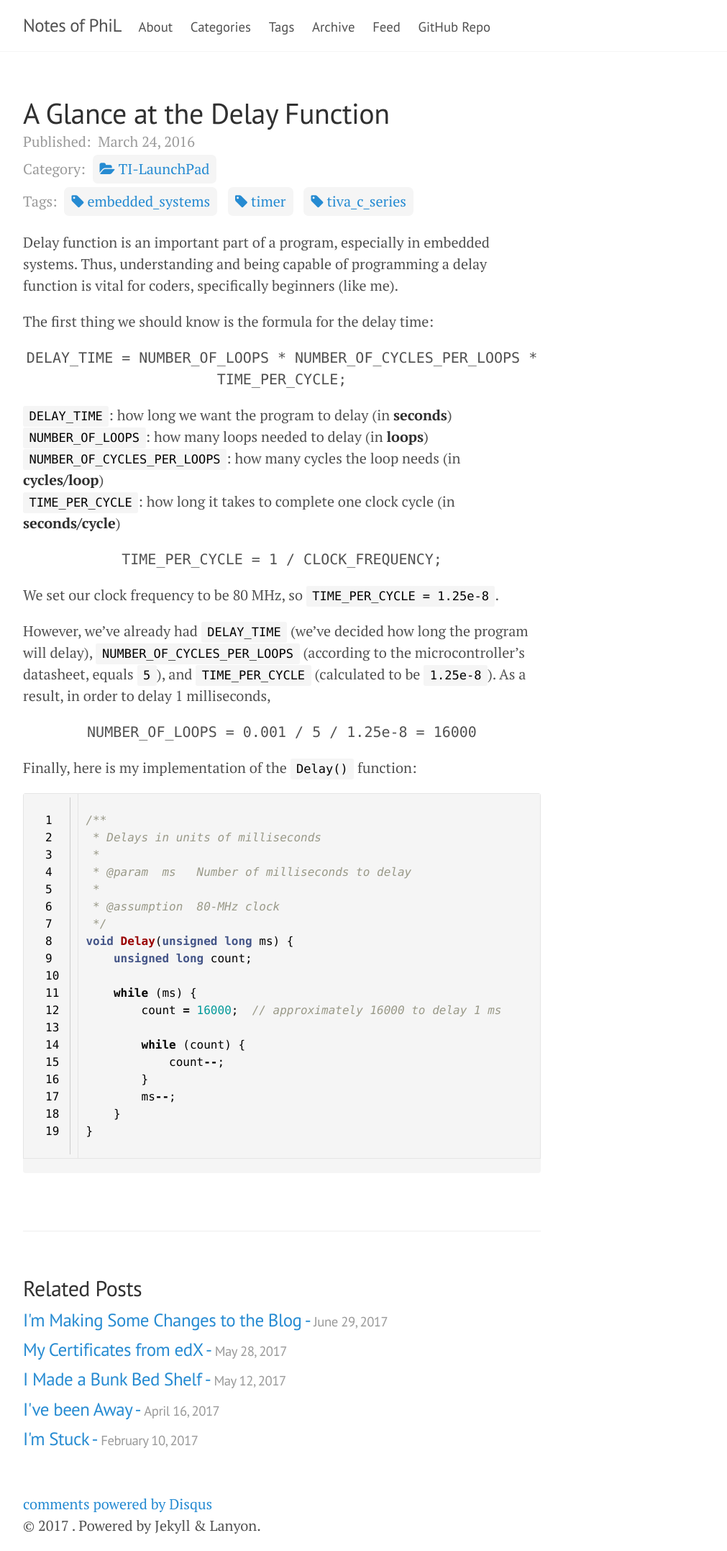
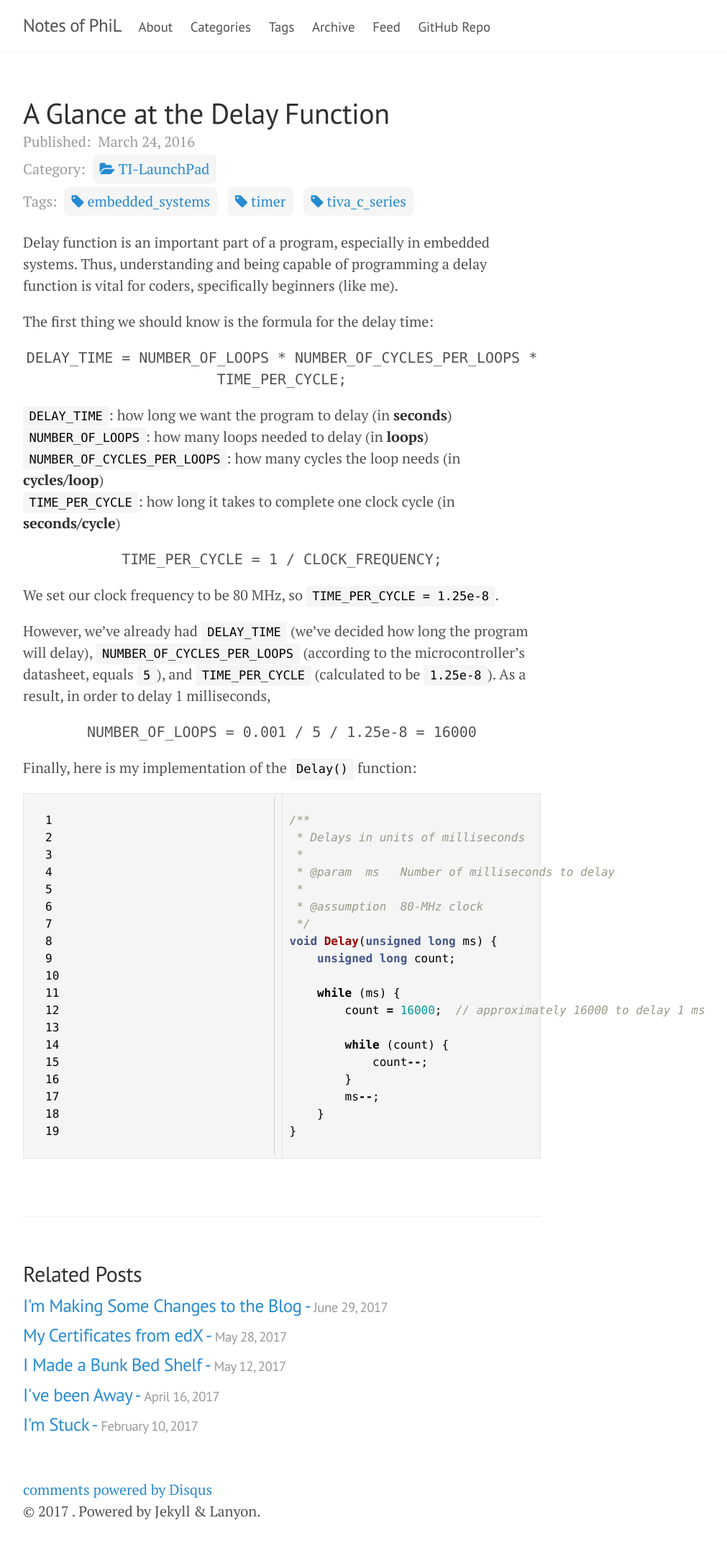
Before and after one commit to Jdew192837/philectron.github.io, a Jekyll site: the page built from _posts/2016-03-24-a-glance-at-the-delay-function.md, in a window 1280 px wide. Shown: the whole page at 72% size, without its empty margins (248-1259 px from the left). Built offline with Jekyll 4.4.1, drawn with Linux system fonts in a browser that asks for light colours; comment, search, counter and statistics services are not loaded.

Commit message:
Make table body scrollable when overflow

```diff
--- a/public/css/poole.css
+++ b/public/css/poole.css
@@ -165,9 +165,6 @@
   font-size: .8rem;
   line-height: 1.5;
   white-space: pre;
-  word-break: nowrap;
-  word-wrap: nowrap;
-  overflow: auto;
   background-color: #ffffff;
 }
 pre code {
@@ -187,10 +184,13 @@
   user-select: none;
 }
 td.code {
+  overflow-x: auto;
   padding: 0 0 0 0.5rem;
   margin: 0;
 }
 td.gutter.gl {
+  width: 3em;
+  text-align: right;
   padding: 0;
   margin: 0;
 }
@@ -274,6 +274,7 @@
 
 /* Tables */
 table {
+  table-layout: fixed;
   margin-bottom: 1rem;
   width: 100%;
   border: 1px solid #e5e5e5;
```
